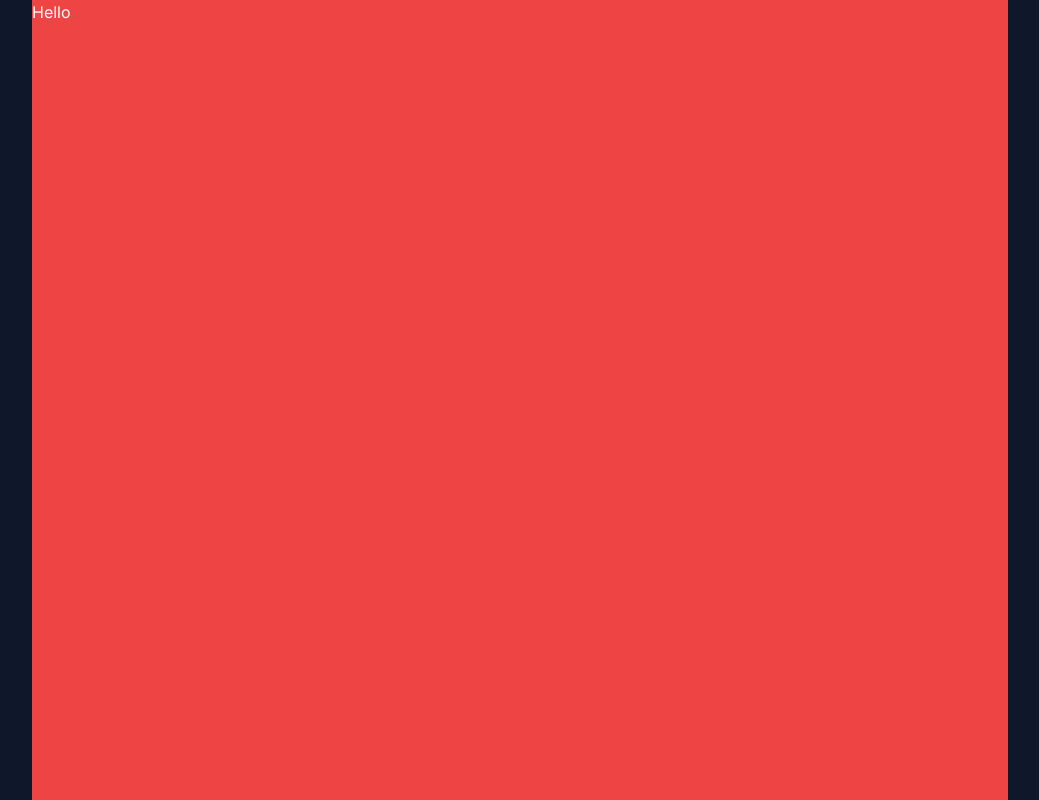
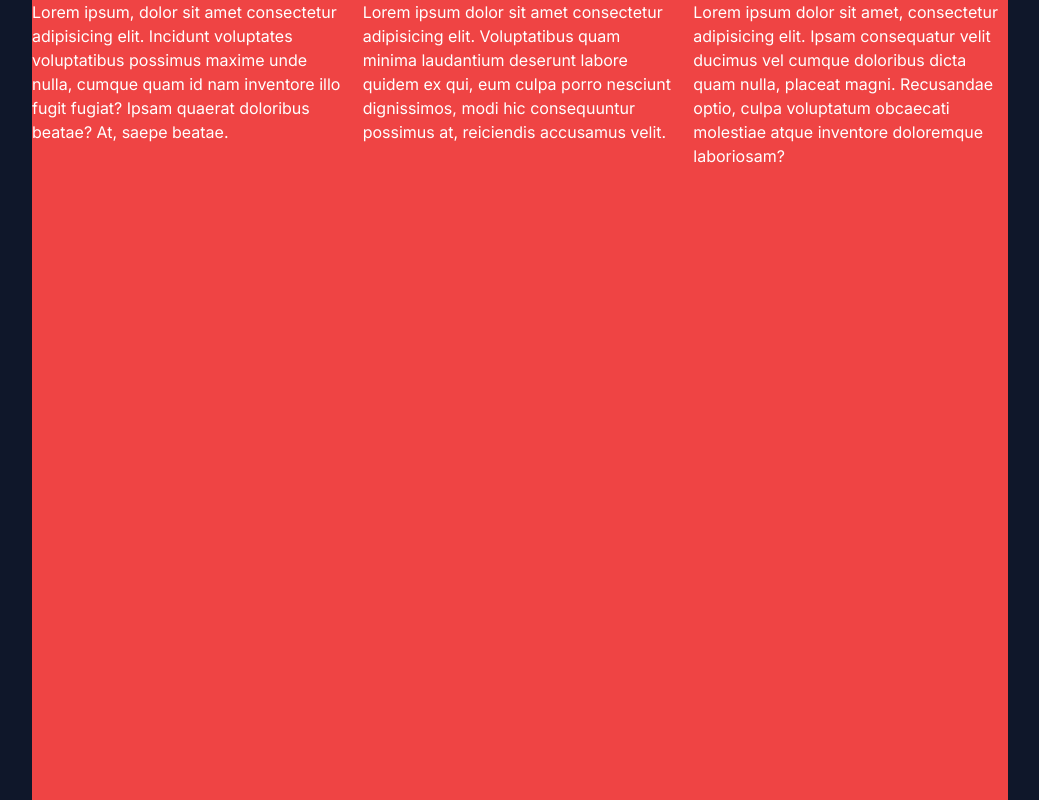
Before and after one commit to emersonjds/nextjs-tw, a Next.js app: page /layouts in a window 1280 px wide. Shown: the whole page, without its empty margins (120-1159 px from the left). Built offline with nearby package versions, Linux system fonts and the light colour scheme.

Commit message:
add columns

```diff
--- a/src/app/layouts/page.tsx
+++ b/src/app/layouts/page.tsx
@@ -1,8 +1,16 @@
 export default function Layout() {
   return (
     <div className="Parent h-screen bg-slate-900 text-white">
-      <div className="container mx-auto h-screen bg-red-500">
-        <p>Hello</p>
+      <div className="container mx-auto h-screen bg-red-500 columns-3">
+        <p>
+          Lorem ipsum, dolor sit amet consectetur adipisicing elit. Incidunt voluptates voluptatibus possimus maxime unde nulla, cumque quam id nam inventore illo fugit fugiat? Ipsam quaerat doloribus beatae? At, saepe beatae.
+        </p>
+        <p>
+          Lorem ipsum dolor sit amet consectetur adipisicing elit. Voluptatibus quam minima laudantium deserunt labore quidem ex qui, eum culpa porro nesciunt dignissimos, modi hic consequuntur possimus at, reiciendis accusamus velit.
+        </p>
+        <p>
+          Lorem ipsum dolor sit amet, consectetur adipisicing elit. Ipsam consequatur velit ducimus vel cumque doloribus dicta quam nulla, placeat magni. Recusandae optio, culpa voluptatum obcaecati molestiae atque inventore doloremque laboriosam?
+        </p>
       </div>
     </div>
   );
```
